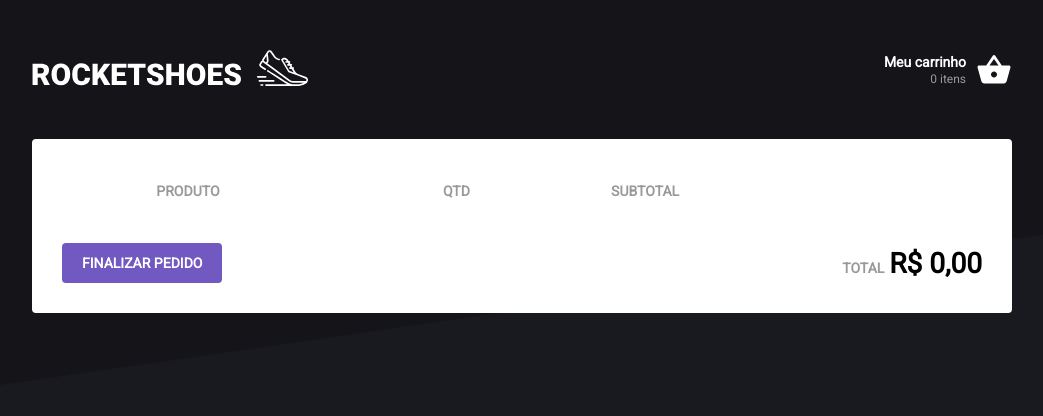
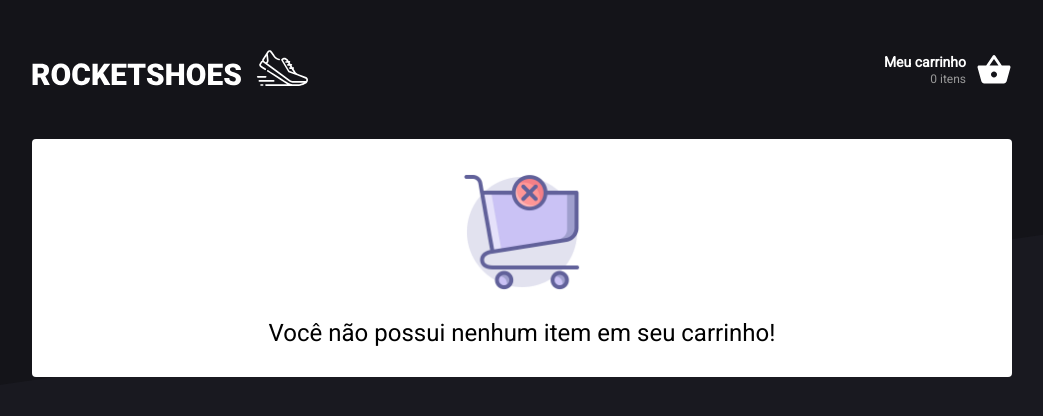
Before and after one commit to MarcosJBM/rocket-shoes, a React (Create React App) app: page /cart in a window 1280 px wide. Shown: the top 416 px of the page, without its empty margins (118-1161 px from the left). Built offline with nearby package versions, Linux system fonts and the light colour scheme.

Commit message:
if the cart is empty, a message is displayed to the user (#1).

```diff
--- a/package.json
+++ b/package.json
@@ -1,6 +1,6 @@
 {
   "name": "rocket-shoes",
-  "version": "0.1.0",
+  "version": "0.5.0",
   "private": true,
   "scripts": {
     "start": "react-scripts start",
--- a/src/pages/Cart/index.tsx
+++ b/src/pages/Cart/index.tsx
@@ -4,9 +4,10 @@ import {
   MdRemoveCircleOutline,
 } from 'react-icons/md';
 
+import emptyCart from '../../assets/images/empty-cart.svg';
 import { useCart } from '../../hooks/useCart';
 import { formatPrice } from '../../utils';
-import { Container, ProductTable, Total } from './styles';
+import { Container, NoItems, ProductTable, Total } from './styles';
 
 interface Product {
   id: number;
@@ -53,6 +54,8 @@ export function Cart() {
 
   return (
     <Container>
+      {cartFormatted.length ? (
+        <>
           <ProductTable>
             <thead>
               <tr>
@@ -132,6 +135,14 @@ export function Cart() {
               <strong>{total}</strong>
             </Total>
           </footer>
+        </>
+      ) : (
+        <NoItems>
+          <img src={emptyCart} alt='Carrinho Vazio' />
+
+          <span>Você não possui nenhum item em seu carrinho!</span>
+        </NoItems>
+      )}
     </Container>
   );
 }
--- a/src/pages/Cart/styles.ts
+++ b/src/pages/Cart/styles.ts
@@ -1,5 +1,23 @@
 import { darken, lighten } from 'polished';
 import styled from 'styled-components';
+
+export const NoItems = styled.div`
+  display: flex;
+  flex-direction: column;
+  justify-content: center;
+  align-items: center;
+
+  img {
+    width: 126px;
+    height: 126px;
+
+    margin-bottom: 24px;
+  }
+
+  span {
+    font-size: 24px;
+  }
+`;
 
 export const Container = styled.div`
   padding: 30px;
```
Lines whose indentation alone changed are shown as unchanged.
